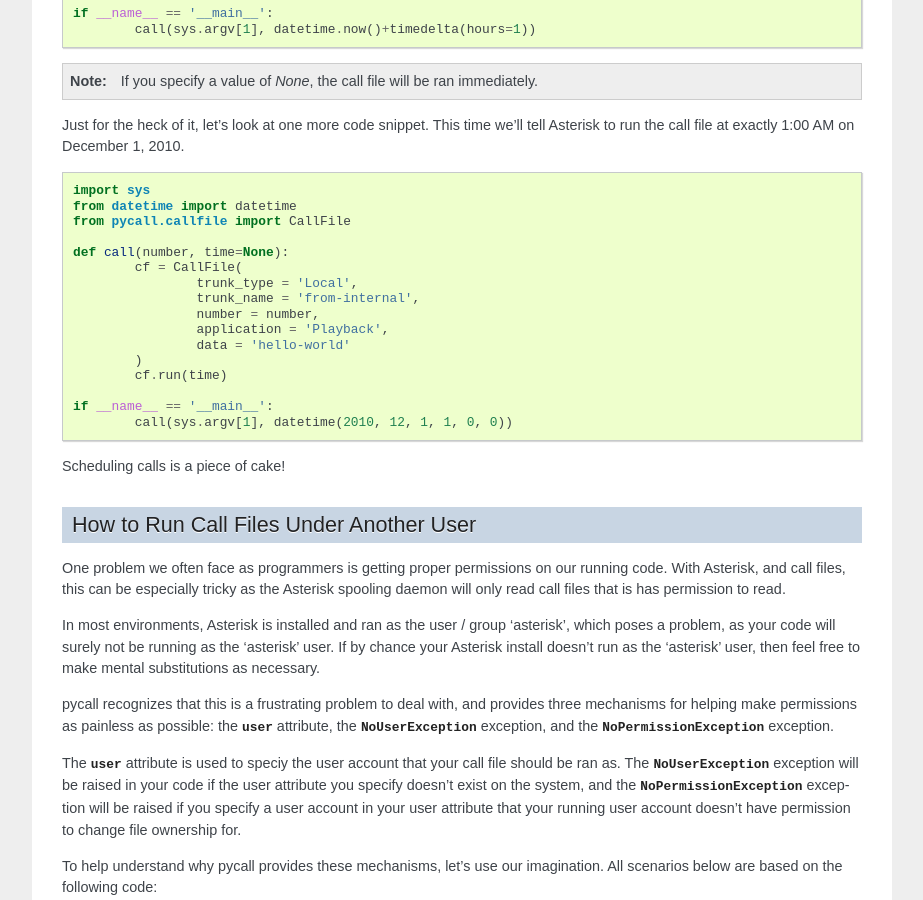
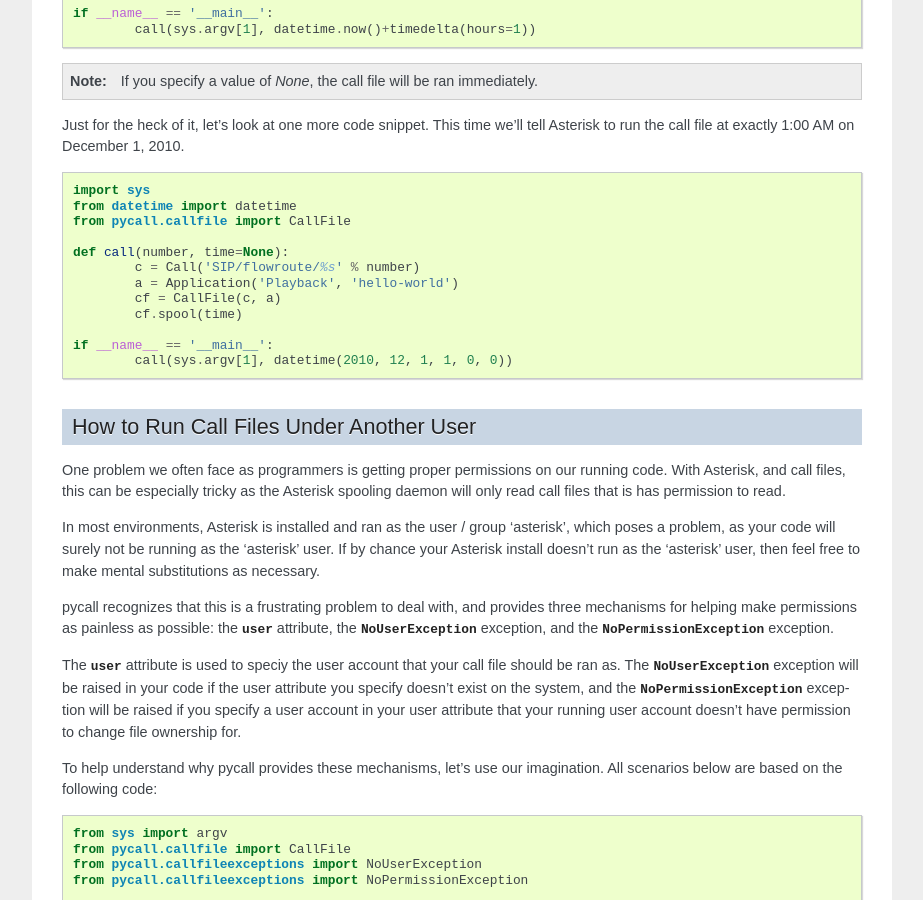
Before and after one commit to rdegges/pycall, a Sphinx documentation site: the page built from docs/usage.rst, in a window 1280 px wide and 900 px high, scrolled down 1645 px. Shown: the whole window, without its empty margins (198-1121 px from the left). Built offline with Sphinx 7.4.7, drawn with Linux system fonts in a browser that asks for light colours.

Commit message:
Fixing broken code snippets.

```diff
--- a/docs/usage.rst
+++ b/docs/usage.rst
@@ -6,6 +6,7 @@
 Integrating pycall into your project is quick and easy! After reading through
 the sections below, you should be able to integrate pycall into your project,
 and understand what it can and cannot be used for.
+
 
 Preparation
 -----------
@@ -20,6 +21,7 @@
 
 For simplicity's sake, I'm going to assume for the rest of this guide that you
 have a SIP trunk named `flowroute` defined.
+
 
 Hello, World!
 -------------
@@ -85,6 +87,7 @@
 4.	Finally, we create the actual :class:`~pycall.CallFile` object, and run
 	its :meth:`~pycall.CallFile.spool` method to have Asterisk make the call.
 
+
 Scheduling a Call in the Future
 -------------------------------
 
@@ -121,19 +124,14 @@
 	from pycall.callfile import CallFile
 
 	def call(number, time=None):
-		cf = CallFile(
-			trunk_type = 'Local',
-			trunk_name = 'from-internal',
-			number = number,
-			application = 'Playback',
-			data = 'hello-world'
-		)
-		cf.run(time)
+		c = Call('SIP/flowroute/%s' % number)
+		a = Application('Playback', 'hello-world')
+		cf = CallFile(c, a)
+		cf.spool(time)
 
 	if __name__ == '__main__':
 		call(sys.argv[1], datetime(2010, 12, 1, 1, 0, 0))
 
-Scheduling calls is a piece of cake!
 
 How to Run Call Files Under Another User
 ----------------------------------------
```
